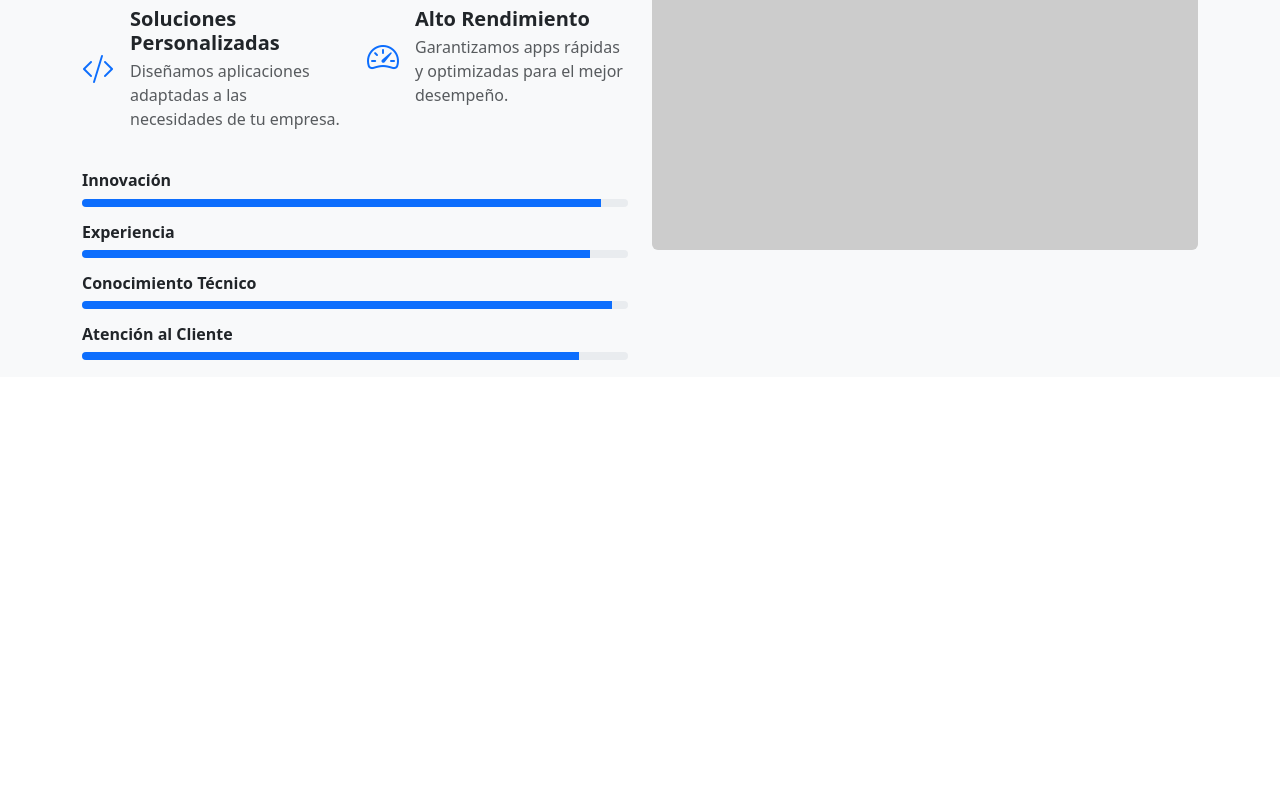
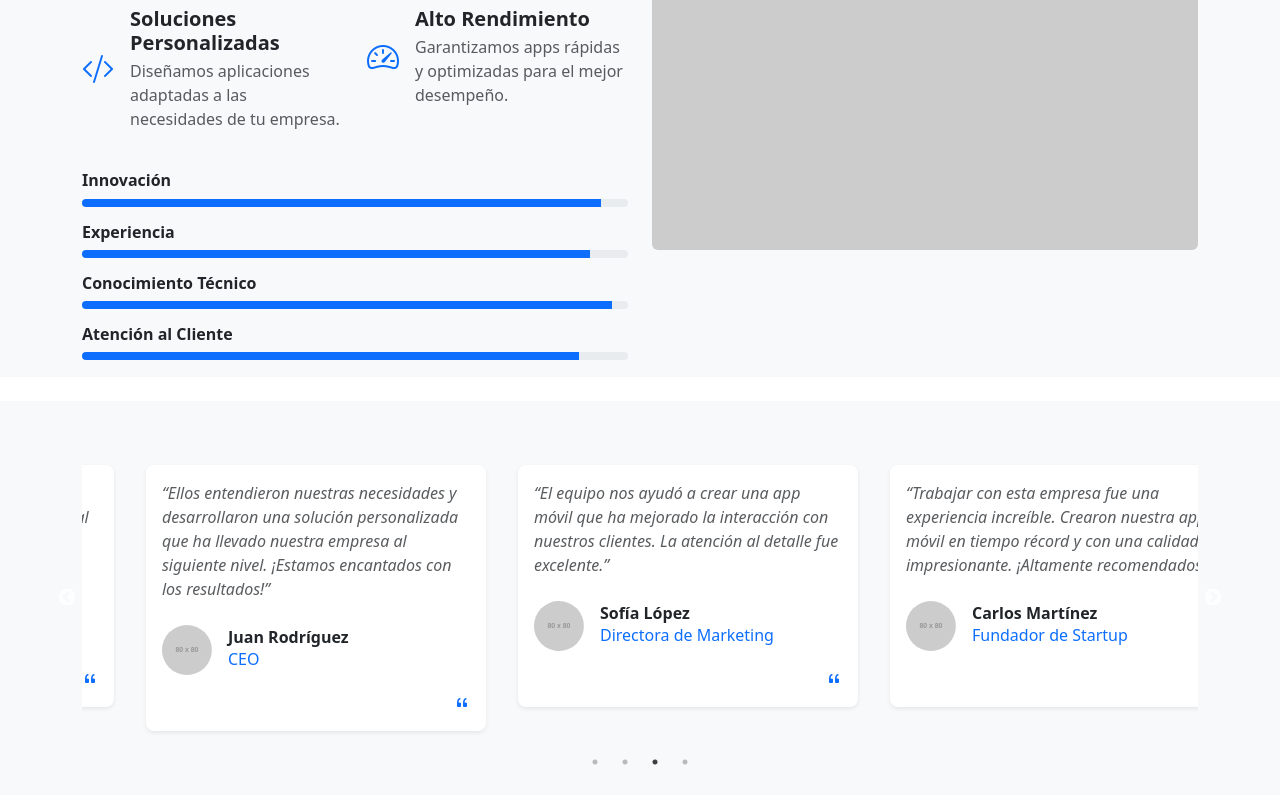
Before and after one commit to axxving/app-jsdevs-axv, a React (Vite) app: page / in a window 1280 px wide. Shown: the part 3879-4674 px from the top of the page. Before the commit the page ends 4280 px from the top, so only its background shows below. Built offline with nearby package versions, Linux system fonts and the light colour scheme.

Commit message:
feat: testimonials

```diff
--- a/package.json
+++ b/package.json
@@ -14,7 +14,9 @@
     "bootstrap-icons": "^1.11.3",
     "react": "^18.3.1",
     "react-dom": "^18.3.1",
-    "react-router-dom": "^7.1.1"
+    "react-router-dom": "^7.1.1",
+    "react-slick": "^0.30.3",
+    "slick-carousel": "^1.8.1"
   },
   "devDependencies": {
     "@eslint/js": "^9.15.0",
--- a/src/components/page/Page.jsx
+++ b/src/components/page/Page.jsx
@@ -7,6 +7,7 @@ import { CompanyNumbers } from './numbers/CompanyNumbers';
 import { Services } from './services/Services';
 import { Technologies } from './technologies/Technologies';
 import { Reasons } from './reasons/Reasons';
+import { Testimonials } from './testimonials/Testimonials';
 
 export const Page = () => {
     const stykeContainerHeader = {
@@ -27,6 +28,7 @@ export const Page = () => {
             <Services />
             <Technologies />
             <Reasons />
+            <Testimonials />
         </>
     );
 };
--- /dev/null
+++ b/src/components/page/testimonials/Testimonials.jsx
@@ -0,0 +1,105 @@
+import React from 'react';
+import Slider from 'react-slick';
+import 'slick-carousel/slick/slick.css';
+import 'slick-carousel/slick/slick-theme.css';
+
+export const Testimonials = () => {
+    const settings = {
+        dots: true, // Mostrar puntos de navegación
+        infinite: true, // Hacerlo infinito
+        speed: 500, // Velocidad de transición
+        slidesToShow: 3, // Cantidad de testimonios visibles
+        slidesToScroll: 1, // Desplazarse uno por uno
+        autoplay: true, // Activar autoplay
+        autoplaySpeed: 3000, // Tiempo entre cada desplazamiento automático (3 segundos)
+        responsive: [
+            {
+                breakpoint: 768,
+                settings: {
+                    slidesToShow: 2, // Mostrar 2 testimonios en pantallas medianas
+                },
+            },
+            {
+                breakpoint: 480,
+                settings: {
+                    slidesToShow: 1, // Mostrar 1 testimonio en pantallas pequeñas
+                },
+            },
+        ],
+    };
+
+    const testimonials = [
+        {
+            quote: '“Trabajar con esta empresa fue una experiencia increíble. Crearon nuestra app móvil en tiempo récord y con una calidad impresionante. ¡Altamente recomendados!”',
+            name: 'Carlos Martínez',
+            role: 'Fundador de Startup',
+            image: 'https://via.placeholder.com/80?text=CM',
+        },
+        {
+            quote: '“Gracias a ellos, ahora tenemos una plataforma web completamente funcional que ha duplicado nuestra eficiencia. Un equipo profesional y comprometido.”',
+            name: 'Laura Fernández',
+            role: 'Gerente de Proyectos',
+            image: 'https://via.placeholder.com/80?text=LF',
+        },
+        {
+            quote: '“Ellos entendieron nuestras necesidades y desarrollaron una solución personalizada que ha llevado nuestra empresa al siguiente nivel. ¡Estamos encantados con los resultados!”',
+            name: 'Juan Rodríguez',
+            role: 'CEO',
+            image: 'https://via.placeholder.com/80?text=JR',
+        },
+        {
+            quote: '“El equipo nos ayudó a crear una app móvil que ha mejorado la interacción con nuestros clientes. La atención al detalle fue excelente.”',
+            name: 'Sofía López',
+            role: 'Directora de Marketing',
+            image: 'https://via.placeholder.com/80?text=SL',
+        },
+    ];
+
+    return (
+        <section className="py-5 bg-light">
+            <div className="container">
+                <Slider {...settings}>
+                    {testimonials.map((testimonial, index) => (
+                        <div key={index} className="p-3">
+                            <div
+                                className="card border-0 shadow-sm h-100"
+                                style={{
+                                    border: '1px solid #007bff',
+                                    borderRadius: '8px',
+                                }}
+                            >
+                                <div className="card-body d-flex flex-column">
+                                    <p className="text-muted fst-italic mb-4">
+                                        {testimonial.quote}
+                                    </p>
+                                    <div className="d-flex align-items-center mt-auto">
+                                        <img
+                                            src={testimonial.image}
+                                            alt={testimonial.name}
+                                            className="rounded-circle me-3"
+                                            style={{
+                                                width: '50px',
+                                                height: '50px',
+                                            }}
+                                        />
+                                        <div>
+                                            <h6 className="mb-0 fw-bold">
+                                                {testimonial.name}
+                                            </h6>
+                                            <p className="mb-0 text-primary">
+                                                {testimonial.role}
+                                            </p>
+                                        </div>
+                                    </div>
+                                    <div className="mt-3 text-end text-primary">
+                                        <i className="bi bi-quote"></i>
+                                    </div>
+                                </div>
+                            </div>
+                        </div>
+                    ))}
+                </Slider>
+            </div>
+        </section>
+    );
+};
--- a/src/main.jsx
+++ b/src/main.jsx
@@ -3,6 +3,8 @@ import { createRoot } from 'react-dom/client';
 import 'bootstrap/dist/css/bootstrap.min.css';
 import 'bootstrap/dist/js/bootstrap.bundle.min.js';
 import 'bootstrap-icons/font/bootstrap-icons.css';
+import 'slick-carousel/slick/slick.css';
+import 'slick-carousel/slick/slick-theme.css';
 import './index.css';
 import { App } from './App.jsx';
 
```
Also changed, not shown: 1 other file (tests, documents, lock files or other folders).
